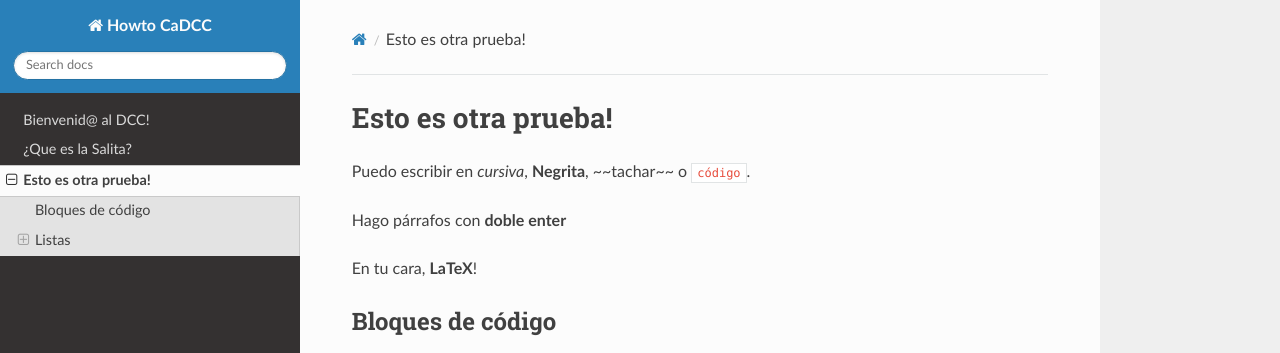
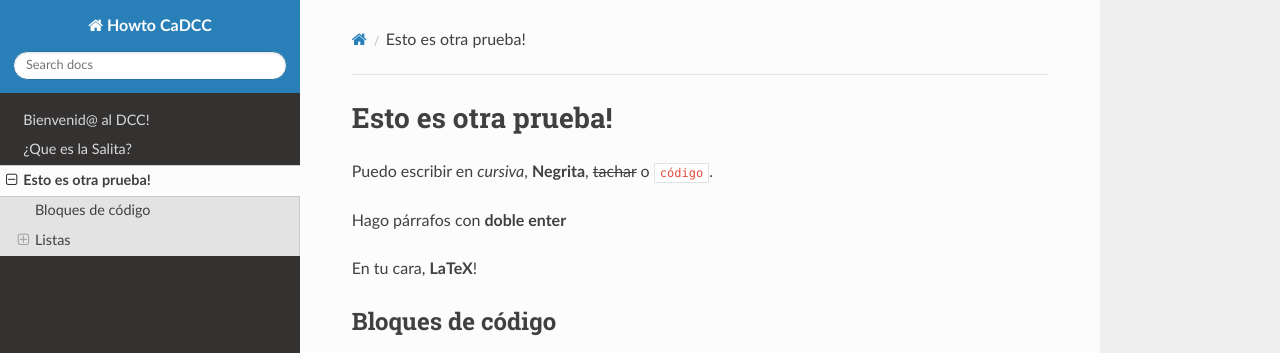
Before and after one commit to cadcc/howto, an MkDocs documentation site: the page built from docs/testing.md, in a window 1280 px wide and 900 px high. Shown: the top 353 px of the window. Built offline with MkDocs 1.6.1, drawn with Linux system fonts in a browser that asks for light colours; nearby versions of some CDN libraries.

Commit message:
Updated scratch text

```diff
--- a/docs/testing.md
+++ b/docs/testing.md
@@ -1,6 +1,6 @@
 # Esto es otra prueba!
 
-Puedo escribir en _cursiva_, **Negrita**, ~~tachar~~ o `código`.
+Puedo escribir en _cursiva_, **Negrita**, <s>tachar</s> o `código`.
 
 Hago párrafos con **doble enter**
 
```
